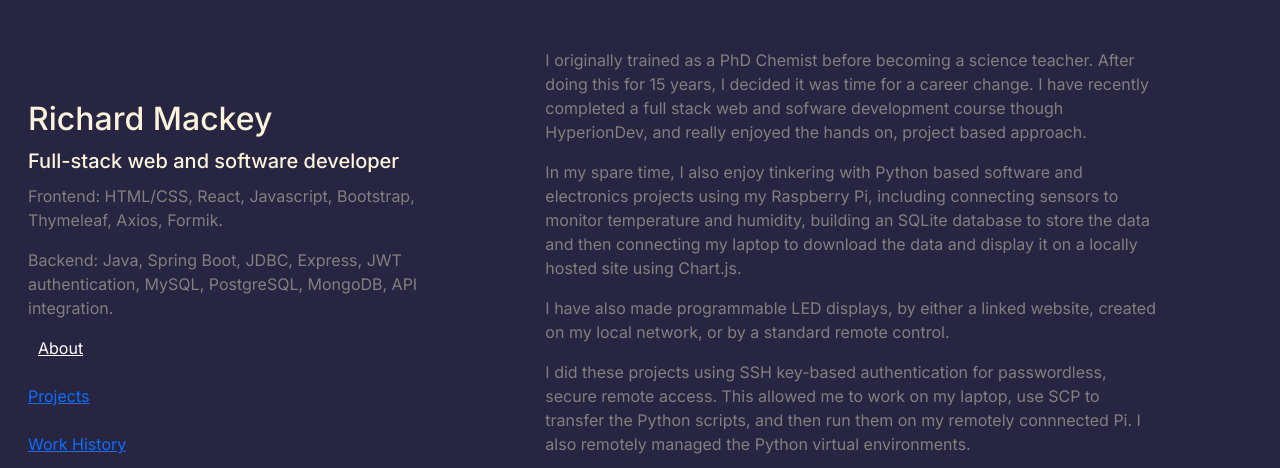
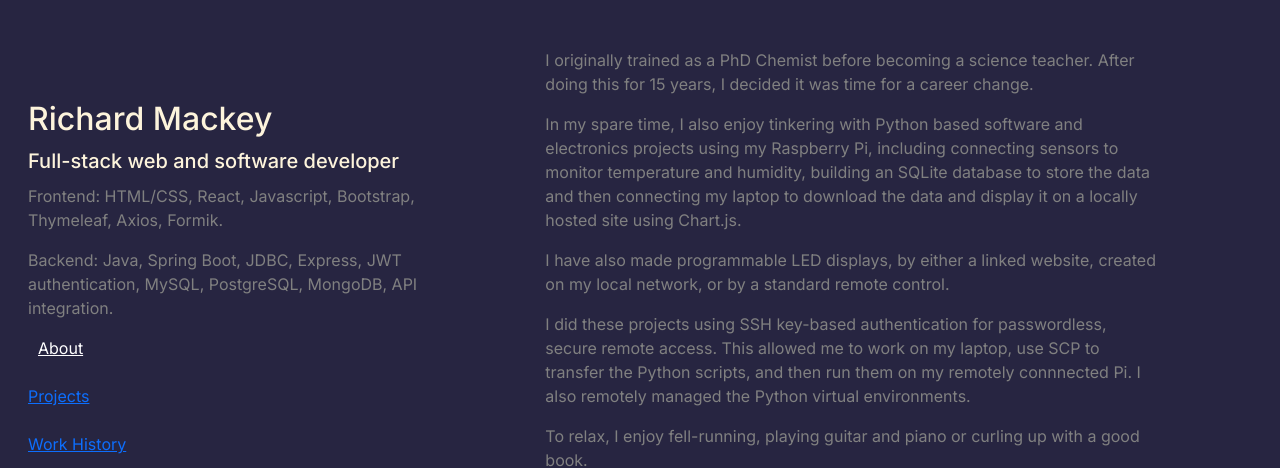
Before and after one commit to Richard-Mackey/portfolio, a website: page index.html in a window 1280 px wide. Shown: the top 468 px of the page. Drawn offline with nearby package versions, Linux system fonts and the light colour scheme.

Commit message:
CV updates

```diff
--- a/index.html
+++ b/index.html
@@ -76,9 +76,7 @@
               <p>
                 I originally trained as a PhD Chemist before becoming a science
                 teacher. After doing this for 15 years, I decided it was time
-                for a career change. I have recently completed a full stack web
-                and sofware development course though HyperionDev, and really
-                enjoyed the hands on, project based approach.
+                for a career change.
               </p>
               <p>
                 In my spare time, I also enjoy tinkering with Python based
```
